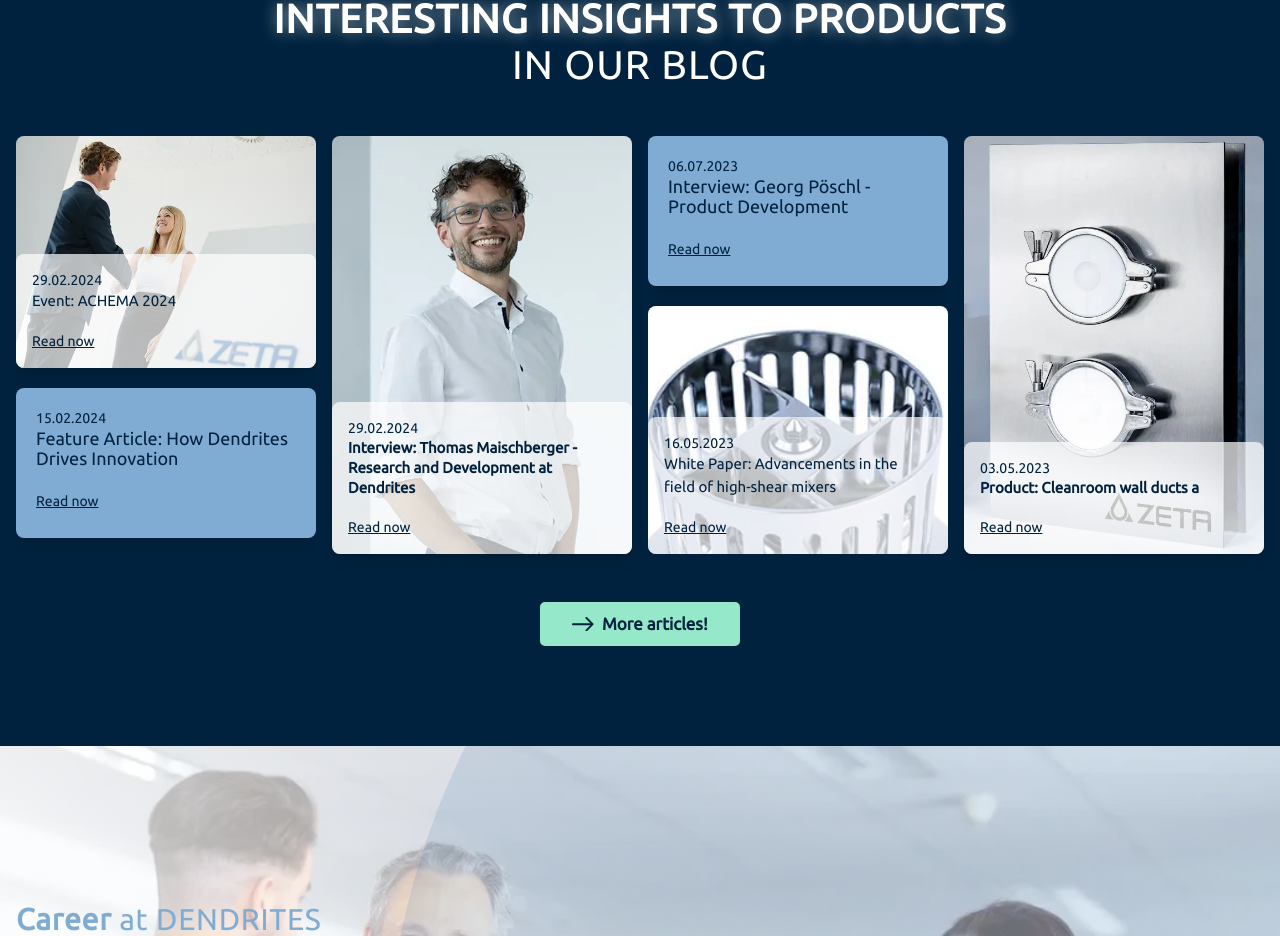
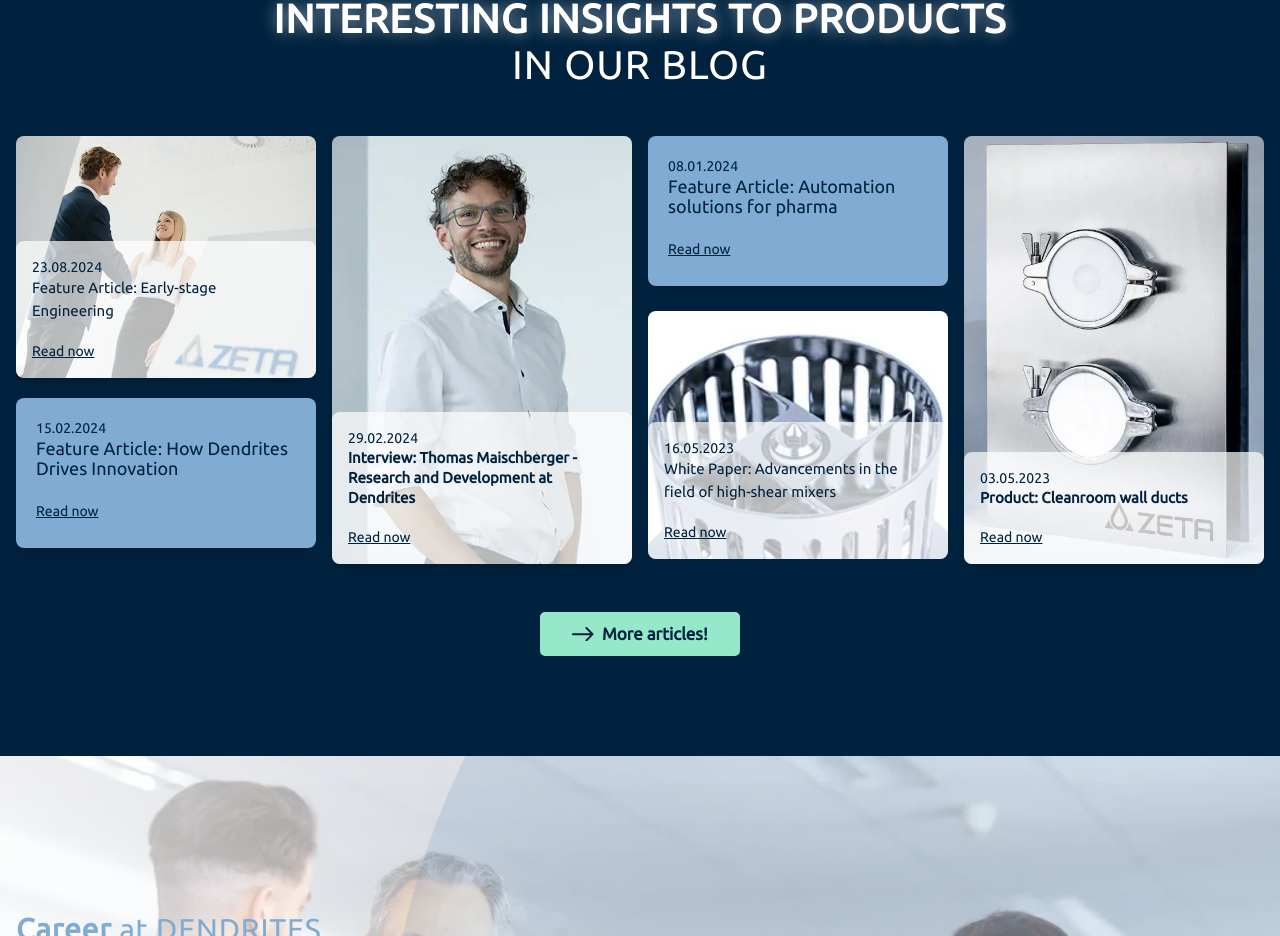
Before and after one commit to srushti-4151/Dendrites, a React (Create React App) app: page /products in a window 1280 px wide. Shown: the part 6460-7396 px from the top of the page. Built offline with nearby package versions, Linux system fonts and the light colour scheme.

Commit message:
about page11

```diff
--- a/src/assets/scss/OurExperts.scss
+++ b/src/assets/scss/OurExperts.scss
@@ -83,6 +83,7 @@
     color: #80acd3;
   }
 }
+
 .slick-prev,
 .slick-next {
   display: none !important;
--- a/src/components/Navbar.jsx
+++ b/src/components/Navbar.jsx
@@ -68,7 +68,6 @@ const Navbar = () => {
     {
       name: "Services",
       onClick: () => {
-        // console.log("handlingg");
         handleModalOpen("Services");
       },
     },
@@ -521,8 +520,9 @@ const Navbar = () => {
 
       {/* Persistent Line */}
       <div
-       style={{ top: `${topValue + 70}px` }}
-       className={`fixed left-0 h-[3px] ${getLineColor()} z-50 w-full`}></div>
+        style={{ top: `${topValue + 70}px` }}
+        className={`fixed left-0 h-[3px] ${getLineColor()} z-50 w-full`}
+      ></div>
     </>
   );
 };
--- a/src/views/Companypages/about/AboutBlog.jsx
+++ b/src/views/Companypages/about/AboutBlog.jsx
@@ -18,9 +18,9 @@ const AboutBlog = () => {
           </h2>
 
           {/* Grid Layout */}
-          <div className="lg:grid 2xl:grid hidden 2xl:grid-cols-4 lg:grid-cols-4 gap-4">
+          <div className="grid md:grid-cols-2 lg:grid-cols-4 gap-4">
             {/* Column 1 - Two Rows */}
-            <div className="grid grid-rows-2 gap-0 max-h-[428px] h-full overflow-hidden">
+            <div className="grid grid-rows-2 gap-0 max-h-full h-[428px] overflow-hidden">
               <div className="relative row-span-2 w-full h-full">
                 <div className="absolute w-full h-full bg-[#143e5c] rounded-lg shadow-lg overflow-hidden">
                   <Link to="#">
@@ -41,7 +41,7 @@ const AboutBlog = () => {
                   </a>
                 </div>
               </div>
-              <div className="relative bg-[#80acd3] rounded-lg shadow-lg h-[150px] overflow-hidden mb-4 mt-5">
+              <div className="relative bg-[#80acd3] rounded-lg shadow-lg h-[150px] overflow-hidden lg:mb-4 md:mb-0 mt-5">
                 <div className="p-5">
                   <p className="text-[#00223E] text-sm">15.02.2024</p>
                   <h3 className="text-[#00223E] leading-5 text-lg font-medium mb-5">
@@ -54,8 +54,8 @@ const AboutBlog = () => {
               </div>
             </div>
 
-            {/* Column 2 - one Row */}
-            <div className="grid grid-rows-1 gap-6 max-h-[428px] h-full">
+            {/* Column 2 - One Row */}
+            <div className="grid grid-rows-1 gap-6 max-h-full h-[428px]">
               <div className="relative w-full h-full">
                 <div className="absolute w-full h-full bg-[#143e5c] rounded-lg shadow-lg overflow-hidden">
                   <Link to="#">
@@ -79,42 +79,8 @@ const AboutBlog = () => {
               </div>
             </div>
 
-            {/* Column 3 - Two Rows */}
-            {/* <div className="grid grid-rows-2 gap-0 max-h-[428px] h-full">
-              <div className="relative bg-[#80acd3] rounded-lg shadow-lg h-[180px] overflow-hidden">
-                <div className="p-4">
-                  <p className="text-[#00223E] text-sm mb-2">06.07.2023</p>
-                  <h3 className="text-[#00223E] text-lg font-medium mb-2">
-                    Interview: Georg Pöschl - Product Development
-                  </h3>
-                  <a href="#" className="text-[#00223E] text-sm underline">
-                    Read now
-                  </a>
-                </div>
-              </div>
-              <div className="relative w-full h-full">
-                <div className="absolute w-full h-full bg-[#143e5c] rounded-lg shadow-lg overflow-hidden">
-                  <Link to="#">
-                    <img
-                      src={img3}
-                      alt="Event"
-                      className="w-full h-full object-cover"
-                    />
-                  </Link>
-                </div>
-                <div className="relative p-4 bg-white bg-opacity-70 rounded-lg mt-[135.984px] min-h-[95.984px]">
-                  <p className="text-[#00223E] text-sm">16.05.2023</p>
-                  <h3 className="text-[#00223E] text-[15px] font-medium mb-4">
-                     White Paper: Advancements in the field of high-shear mixers
-                  </h3>
-                  <a href="#" className="text-[#00223E] text-sm underline">
-                    Read now
-                  </a>
-                </div>
-              </div>
-            </div> */}
-            {/* Column 3 - Two Rows */}
-            <div className="grid gap-0 max-h-[428px] h-full overflow-hidden">
+            {/* Column 3 - Two Rows (Hidden on Medium Screens) */}
+            <div className="hidden lg:grid gap-0 max-h-full h-[428px] overflow-hidden">
               <div className="relative bg-[#80acd3] rounded-lg shadow-lg h-[150px] overflow-hidden">
                 <div className="p-5">
                   <p className="text-[#00223E] text-sm">08.01.2024</p>
@@ -127,7 +93,6 @@ const AboutBlog = () => {
                 </div>
               </div>
               <div className="relative w-full h-[248px] overflow-hidden mt-5">
-                {/* Adjusted height */}
                 <div className="absolute w-full h-full bg-[#143e5c] rounded-lg shadow-lg overflow-hidden">
                   <Link to="#">
                     <img
@@ -149,8 +114,8 @@ const AboutBlog = () => {
               </div>
             </div>
 
-            {/* Column 4 - one Row */}
-            <div className="grid grid-rows-1 gap-6 max-h-[428px] h-full">
+            {/* Column 4 - One Row (Hidden on Medium Screens) */}
+            <div className="hidden lg:grid grid-rows-1 gap-6 max-h-full h-[428px]">
               <div className="relative w-full h-full">
                 <div className="absolute w-full h-full bg-[#143e5c] rounded-lg shadow-lg overflow-hidden">
                   <Link to="#">
@@ -164,7 +129,7 @@ const AboutBlog = () => {
                 <div className="absolute p-4 bg-white bg-opacity-70 rounded-lg bottom-0 w-full">
                   <p className="text-[#00223E] text-sm">03.05.2023</p>
                   <h3 className="text-[#00223E] text-[15px] font-semibold mb-4 leading-[20px]">
-                    Product: Cleanroom wall ducts a
+                    Product: Cleanroom wall ducts
                   </h3>
                   <a href="#" className="text-[#00223E] text-sm underline">
                     Read now
@@ -175,7 +140,7 @@ const AboutBlog = () => {
           </div>
 
           {/*mobile view */}
-          <div className="lg:hidden 2xl:hidden grid grid-cols-1 gap-4">
+          <div className="lg:hidden 2xl:hidden md:hidden grid grid-cols-1 gap-4">
             <div className="relative w-full h-full max-h-[240px]">
               <div className="w-full h-full bg-[#143e5c] rounded-lg shadow-lg overflow-hidden">
                 <Link to="#">
--- a/src/views/products/ProductBlog.jsx
+++ b/src/views/products/ProductBlog.jsx
@@ -17,10 +17,10 @@ const ProductBlog = () => {
             <br /> in our blog
           </h2>
 
-          {/* Grid Layout */}
-          <div className="lg:grid 2xl:grid hidden 2xl:grid-cols-4 lg:grid-cols-4 gap-4">
+           {/* Grid Layout */}
+           <div className="grid md:grid-cols-2 lg:grid-cols-4 gap-4">
             {/* Column 1 - Two Rows */}
-            <div className="grid grid-rows-2 gap-0 max-h-[428px] h-full overflow-hidden">
+            <div className="grid grid-rows-2 gap-0 max-h-full h-[428px] overflow-hidden">
               <div className="relative row-span-2 w-full h-full">
                 <div className="absolute w-full h-full bg-[#143e5c] rounded-lg shadow-lg overflow-hidden">
                   <Link to="#">
@@ -32,16 +32,16 @@ const ProductBlog = () => {
                   </Link>
                 </div>
                 <div className="absolute w-full p-4 bg-white bg-opacity-70 rounded-lg mt-[135.984px] bottom-0">
-                  <p className="text-[#00223E] text-sm">29.02.2024</p>
+                  <p className="text-[#00223E] text-sm">23.08.2024</p>
                   <h3 className="text-[#00223E] text-[15px] font-medium mb-4">
-                    Event: ACHEMA 2024
+                    Feature Article: Early-stage Engineering
                   </h3>
                   <a href="#" className="text-[#00223E] text-sm underline">
                     Read now
                   </a>
                 </div>
               </div>
-              <div className="relative bg-[#80acd3] rounded-lg shadow-lg h-[150px] overflow-hidden mb-4 mt-5">
+              <div className="relative bg-[#80acd3] rounded-lg shadow-lg h-[150px] overflow-hidden lg:mb-4 md:mb-0 mt-5">
                 <div className="p-5">
                   <p className="text-[#00223E] text-sm">15.02.2024</p>
                   <h3 className="text-[#00223E] leading-5 text-lg font-medium mb-5">
@@ -54,8 +54,8 @@ const ProductBlog = () => {
               </div>
             </div>
 
-            {/* Column 2 - one Row */}
-            <div className="grid grid-rows-1 gap-6 max-h-[428px] h-full">
+            {/* Column 2 - One Row */}
+            <div className="grid grid-rows-1 gap-6 max-h-full h-[428px]">
               <div className="relative w-full h-full">
                 <div className="absolute w-full h-full bg-[#143e5c] rounded-lg shadow-lg overflow-hidden">
                   <Link to="#">
@@ -79,47 +79,13 @@ const ProductBlog = () => {
               </div>
             </div>
 
-            {/* Column 3 - Two Rows */}
-            {/* <div className="grid grid-rows-2 gap-0 max-h-[428px] h-full">
-              <div className="relative bg-[#80acd3] rounded-lg shadow-lg h-[180px] overflow-hidden">
-                <div className="p-4">
-                  <p className="text-[#00223E] text-sm mb-2">06.07.2023</p>
-                  <h3 className="text-[#00223E] text-lg font-medium mb-2">
-                    Interview: Georg Pöschl - Product Development
-                  </h3>
-                  <a href="#" className="text-[#00223E] text-sm underline">
-                    Read now
-                  </a>
-                </div>
-              </div>
-              <div className="relative w-full h-full">
-                <div className="absolute w-full h-full bg-[#143e5c] rounded-lg shadow-lg overflow-hidden">
-                  <Link to="#">
-                    <img
-                      src={img3}
-                      alt="Event"
-                      className="w-full h-full object-cover"
-                    />
-                  </Link>
-                </div>
-                <div className="relative p-4 bg-white bg-opacity-70 rounded-lg mt-[135.984px] min-h-[95.984px]">
-                  <p className="text-[#00223E] text-sm">16.05.2023</p>
-                  <h3 className="text-[#00223E] text-[15px] font-medium mb-4">
-                     White Paper: Advancements in the field of high-shear mixers
-                  </h3>
-                  <a href="#" className="text-[#00223E] text-sm underline">
-                    Read now
-                  </a>
-                </div>
-              </div>
-            </div> */}
-            {/* Column 3 - Two Rows */}
-            <div className="grid gap-0 max-h-[428px] h-full overflow-hidden">
+            {/* Column 3 - Two Rows (Hidden on Medium Screens) */}
+            <div className="hidden lg:grid gap-0 max-h-full h-[428px] overflow-hidden">
               <div className="relative bg-[#80acd3] rounded-lg shadow-lg h-[150px] overflow-hidden">
                 <div className="p-5">
-                  <p className="text-[#00223E] text-sm">06.07.2023</p>
+                  <p className="text-[#00223E] text-sm">08.01.2024</p>
                   <h3 className="text-[#00223E] leading-5 text-lg font-medium mb-5">
-                    Interview: Georg Pöschl - Product Development
+                    Feature Article: Automation solutions for pharma
                   </h3>
                   <a href="#" className="text-[#00223E] text-sm underline">
                     Read now
@@ -127,7 +93,6 @@ const ProductBlog = () => {
                 </div>
               </div>
               <div className="relative w-full h-[248px] overflow-hidden mt-5">
-                {/* Adjusted height */}
                 <div className="absolute w-full h-full bg-[#143e5c] rounded-lg shadow-lg overflow-hidden">
                   <Link to="#">
                     <img
@@ -149,8 +114,8 @@ const ProductBlog = () => {
               </div>
             </div>
 
-            {/* Column 4 - one Row */}
-            <div className="grid grid-rows-1 gap-6 max-h-[428px] h-full">
+            {/* Column 4 - One Row (Hidden on Medium Screens) */}
+            <div className="hidden lg:grid grid-rows-1 gap-6 max-h-full h-[428px]">
               <div className="relative w-full h-full">
                 <div className="absolute w-full h-full bg-[#143e5c] rounded-lg shadow-lg overflow-hidden">
                   <Link to="#">
@@ -164,7 +129,7 @@ const ProductBlog = () => {
                 <div className="absolute p-4 bg-white bg-opacity-70 rounded-lg bottom-0 w-full">
                   <p className="text-[#00223E] text-sm">03.05.2023</p>
                   <h3 className="text-[#00223E] text-[15px] font-semibold mb-4 leading-[20px]">
-                    Product: Cleanroom wall ducts a
+                    Product: Cleanroom wall ducts
                   </h3>
                   <a href="#" className="text-[#00223E] text-sm underline">
                     Read now
@@ -175,7 +140,7 @@ const ProductBlog = () => {
           </div>
 
           {/*mobile view */}
-          <div className="lg:hidden 2xl:hidden grid grid-cols-1 gap-4">
+          <div className="lg:hidden 2xl:hidden md:hidden grid grid-cols-1 gap-4">
             <div className="relative w-full h-full max-h-[240px]">
               <div className="w-full h-full bg-[#143e5c] rounded-lg shadow-lg overflow-hidden">
                 <Link to="#">
```
Also changed, not shown: src/components/Breadcrumb.jsx (+24 -33 lines).
